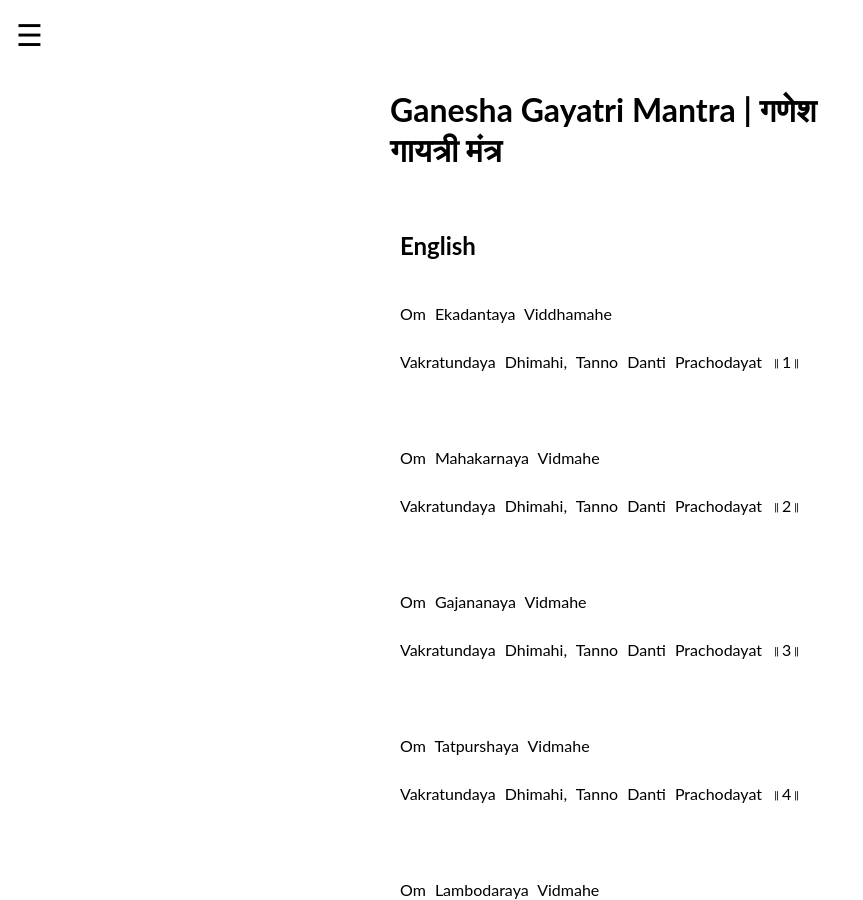
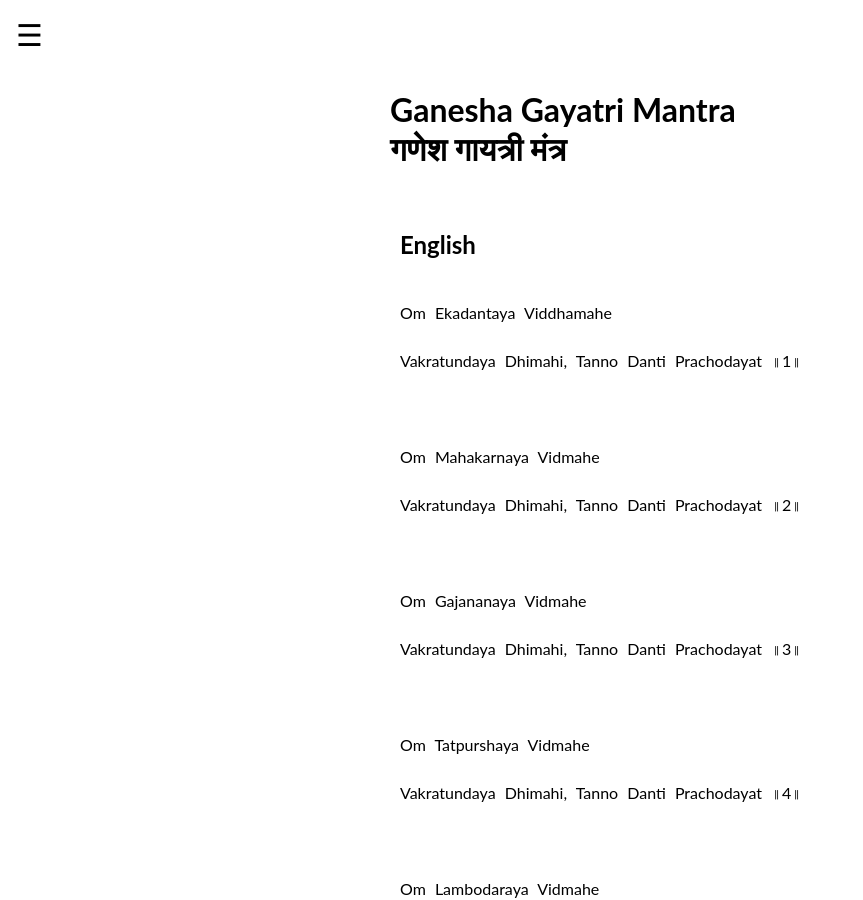
Before and after one commit to abhishekdjoshi/abhishekdjoshi.kclstr.io, a Jekyll site: the page pages/ganesh/gayatri_mantra.html, which Jekyll copies as it is, in a window 1280 px wide and 900 px high. Shown: the whole window, without its empty margins (0-863 px from the left). Built offline with Jekyll 4.4.1, drawn with Linux system fonts in a browser that asks for light colours; a script that is not in the unit is left out; some of the changed text lies outside the part shown.

Commit message:
Update gayatri_mantra.html

```diff
--- a/pages/ganesh/gayatri_mantra.html
+++ b/pages/ganesh/gayatri_mantra.html
@@ -155,7 +155,10 @@
   -->
 
     <div class="center-div">
-      <h1>Ganesha Gayatri Mantra | गणेश गायत्री मंत्र</h1>
+      <h1>
+        Ganesha Gayatri Mantra <br />
+        गणेश गायत्री मंत्र
+      </h1>
       <br />
 
       <h2>English</h2>
@@ -293,33 +296,36 @@
       <br /><br />
       <br /><br />
 
-      <span style="padding-left:30px;"></span>
+      <h4 style="padding-left:50px;">Share with your family and friends</h4>
+      <span style="padding-left:50px;"></span>
       <a
         href="https://www.facebook.com/sharer/sharer.php?u=kclstr.com/pages/ganesh/gayatri_mantra.html"
         target="_blank"
         ><img src="/images/facebook.png"
       /></a>
-      <span style="padding-left:30px;"></span>
+      <span style="padding-left:50px;"></span>
       <a
         href="https://twitter.com/intent/tweet?text=kclstr.com/pages/ganesh/gayatri_mantra.html"
         target="_blank"
         ><img src="/images/twitter.png"
       /></a>
-      <span style="padding-left:30px;"></span>
+      <span style="padding-left:50px;"></span>
       <a
         href="https://www.linkedin.com/shareArticle?mini=true&url=kclstr.com/pages/ganesh/gayatri_mantra.html&title=Ganesha%20Gayatri%20Mantra&summary=Find%20the%20Ganesha%20Gayatri%20Mantra%20in%20English%20and%20Devanagari%20script&source="
         target="_blank"
         ><img src="/images/linkedin.png"
       /></a>
 
-      <span style="padding-left:30px;"></span>
+      <br /><br /><br /><br />
+
+      <span style="padding-left:50px;"></span>
       <a
         href="https://pinterest.com/pin/create/button/?url=&media=https%3A//kclstr.com/pages/ganesh/gayatri_mantra.html&description=Find%20the%20Ganesh%20Gayatri%20Mantra%20in%20English%20and%20Devanagari%20script"
         target="_blank"
         ><img src="/images/pinterest.png"
       /></a>
 
-      <span style="padding-left:30px;"></span>
+      <span style="padding-left:50px;"></span>
       <a
         href="whatsapp://send?text=https://kclstr.com/pages/ganesh/gayatri_mantra.html"
         target="_blank"
@@ -327,8 +333,15 @@
         ><img src="/images/whatsapp.png"
       /></a>
 
+      <span style="padding-left:50px;"></span>
+      <a
+        href="https://t.me/share/url?url=https://kclstr.com/pages/ganesh/gayatri_mantra.html&text=Find%20the%20Ganesha%20Gayatri%20Mantra%20in%20English%20and%20Devanagari%20script"
+        target="_blank"
+        ><img src="/images/telegram.png"
+      /></a>
+
       <br /><br /><br /><br />
-      <span style="padding-left:30px;"></span>
+      <span style="padding-left:50px;"></span>
       <span
         class="likebtn-wrapper"
         data-theme="github"
```
